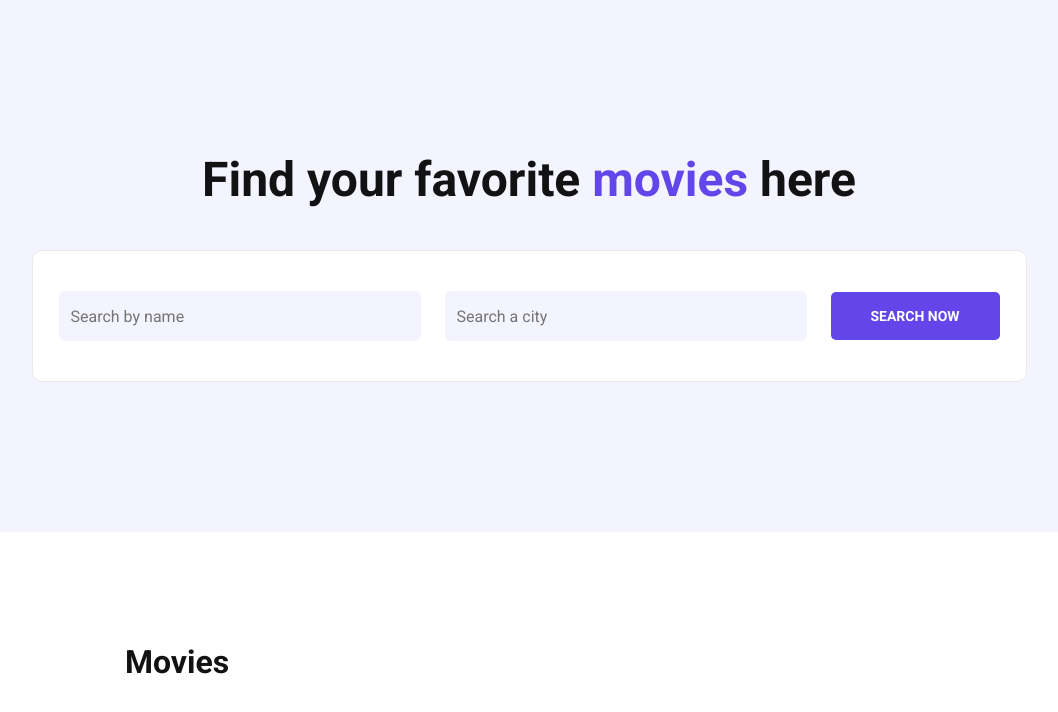
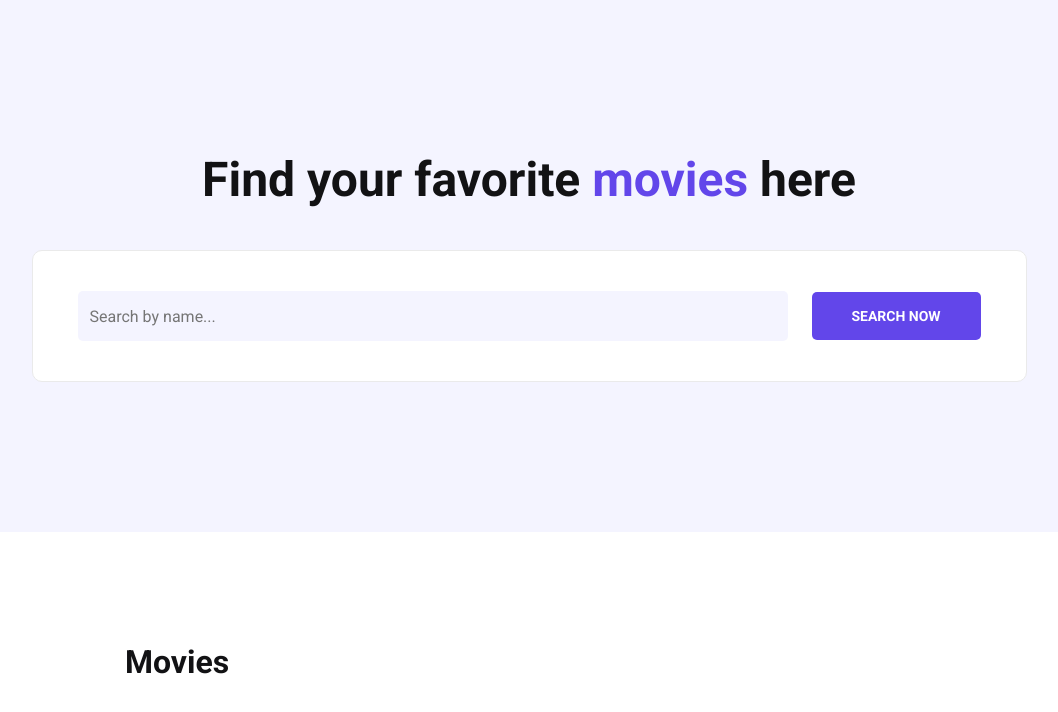
Before and after one commit to KauesSilva/movie-searcher, a React (Vite) app: page / in a window 1280 px wide. Shown: the top 712 px of the page, without its empty margins (111-1169 px from the left). Built offline with nearby package versions, Linux system fonts and the light colour scheme.

Commit message:
Search by city input removed

```diff
--- a/src/components/Header/MovieSearchBar/MovieSearchBar.styles.ts
+++ b/src/components/Header/MovieSearchBar/MovieSearchBar.styles.ts
@@ -27,7 +27,7 @@ export const MovieSearchBarWrapper = styled.div`
 `;
 
 export const MovieSearchInput = styled.input`
-    width: 348px;
+    width: 696px;
     height: 48px;
     border-radius: 5px;
     border: none;
--- a/src/components/Header/MovieSearchBar/index.tsx
+++ b/src/components/Header/MovieSearchBar/index.tsx
@@ -19,9 +19,8 @@ const MovieSearchBar = ({
             <MovieSearchInput
                 type="text"
                 onChange={(e) => setSearchValue(e.target.value)}
-                placeholder="Search by name"
+                placeholder="Search by name..."
             />
-            <MovieSearchInput type="text" placeholder="Search a city" />
             <MovieSearchButton onClick={() => onSearch(searchValue)}>
                 SEARCH NOW
             </MovieSearchButton>
```
